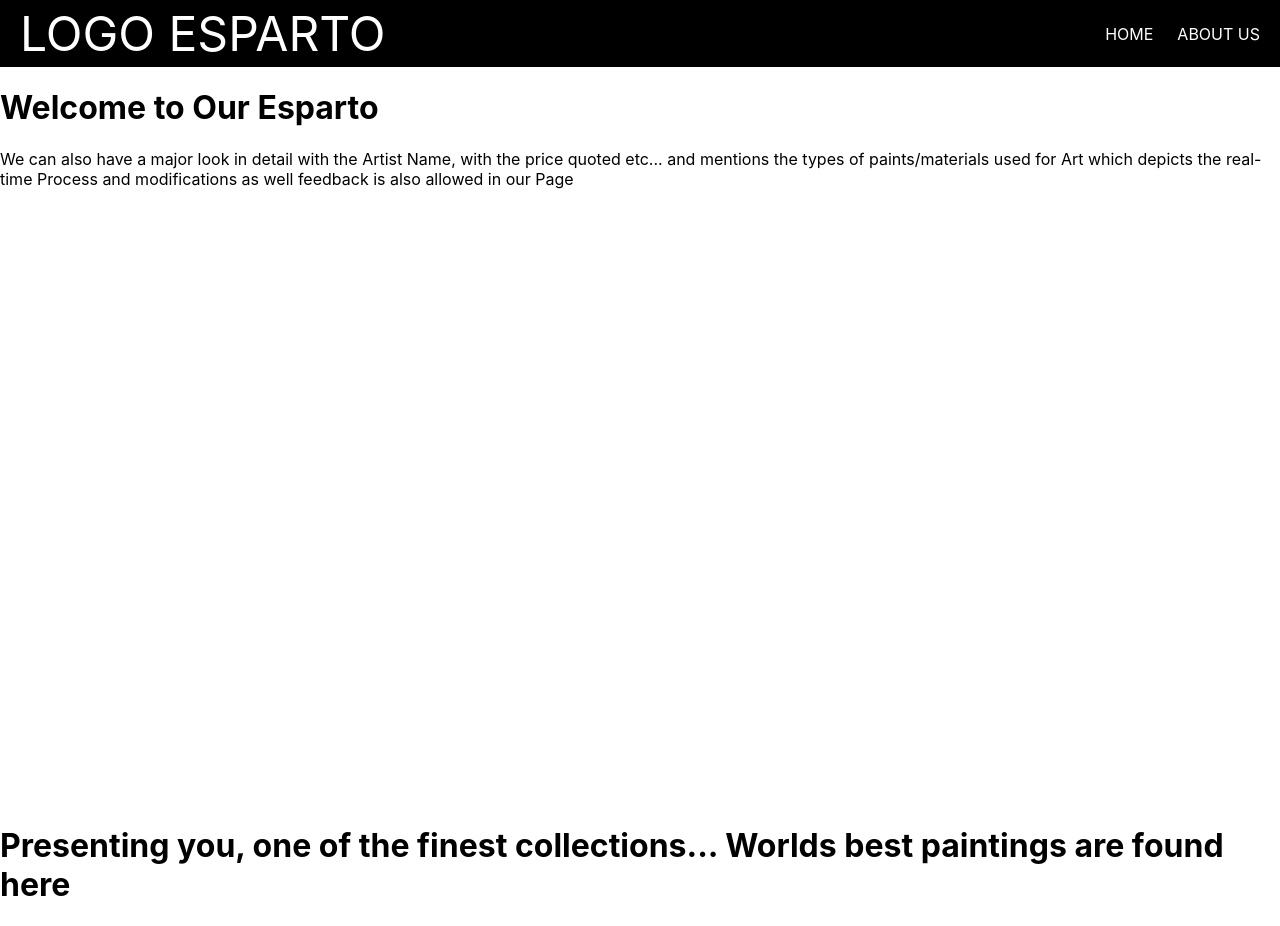
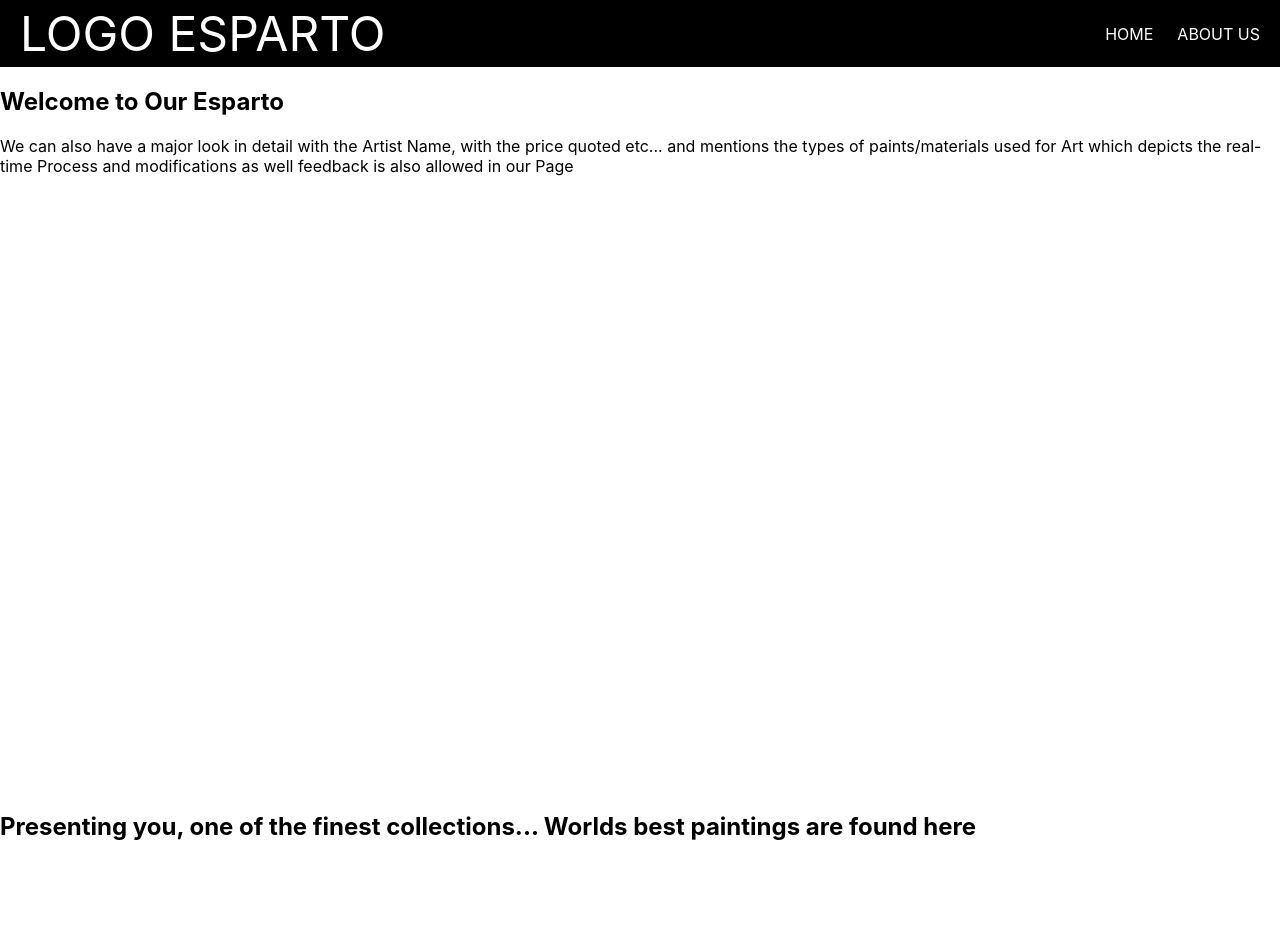
Before and after one commit to AjayKumar1403/REACT-ESPARTO, a React (Create React App) app in the folder esparto/: page / in a window 1280 px wide. After the commit the page ends 861 px from the top, so only its background shows below. Built offline with nearby package versions, Linux system fonts and the light colour scheme.

Commit message:
Updated the changes on About.js,Home.js,Navbar.js on the Text Boarder

```diff
--- a/esparto/src/About.js
+++ b/esparto/src/About.js
@@ -1,10 +1,10 @@
 export default function About(){
     return (
     <div>
-        <h1 className="AboutHeader">
+        <h2 className="AboutHeader">
             Presenting you, one of the finest collections...
             Worlds best paintings are found here
-        </h1>
+        </h2>
     </div>
     )
 }
--- a/esparto/src/Home.js
+++ b/esparto/src/Home.js
@@ -4,7 +4,7 @@ import React, { useState } from "react";
  {
     return (
         <div className="Home">
-            <h1>Welcome to Our Esparto</h1>
+            <h2>Welcome to Our Esparto</h2>
             <p>We can also have a major look in detail with the Artist Name, with the price quoted etc... and mentions the types of paints/materials used for Art which depicts the real-time Process and modifications as well feedback is also allowed in our Page </p>
         </div>
         );
```
Also changed, not shown: esparto/src/Navbar.js (+6 -2 lines).
